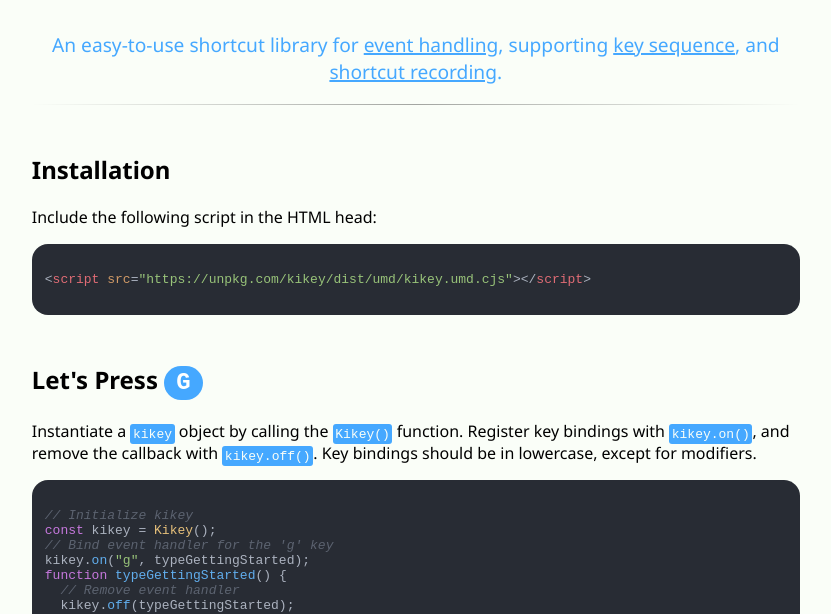
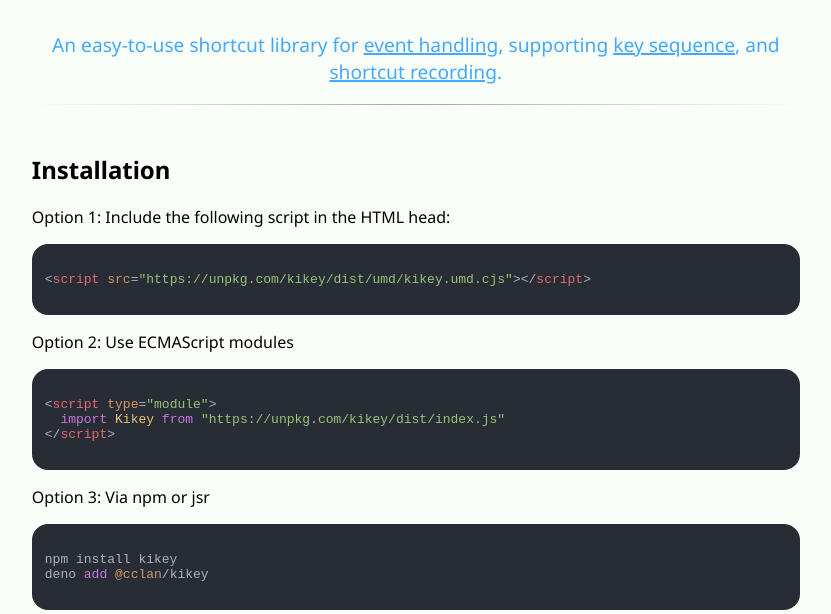
Before and after one commit to FOBshippingpoint/kikey, a website built with Vite: page site/index.html in a window 1280 px wide. Shown: the part 185-799 px from the top of the page, without its empty margins (229-1060 px from the left). Built offline with nearby package versions, Linux system fonts and the light colour scheme.

Commit message:
docs: update installation info

```diff
--- a/site/index.html
+++ b/site/index.html
@@ -25,15 +25,21 @@
       <hr />
       <section>
         <h2>Installation</h2>
-        <p>Include the following script in the HTML head:</p>
+        <p>Option 1: Include the following script in the HTML head:</p>
         <pre><code>
 &lt;script src=&quot;https://unpkg.com/kikey/dist/umd/kikey.umd.cjs&quot;&gt;&lt;/script&gt;
         </code></pre>
-        <!-- We have not yet upload kikey to npm :( -->
-<!--         <p>Alternatively, install via npm package manager:</p> -->
-<!--         <pre><code> -->
-<!-- npm install kikey -->
-<!--         </code></pre> -->
+        <p>Option 2: Use ECMAScript modules</p>
+        <pre><code>
+&lt;script type=&quot;module&quot;&gt;
+  import Kikey from &quot;https://unpkg.com/kikey/dist/index.js&quot;
+&lt;/script&gt;
+        </code></pre>
+        <p>Option 3: Via npm or jsr</p>
+        <pre><code>
+npm install kikey
+deno add @cclan/kikey
+        </code></pre>
         <h2 id="anchor-event-handling">Let's Press <kbd id="getting-started" data-tooltip="Please press the “g” key without shift.">G</kbd></h2>
         <p>Instantiate a <code>kikey</code> object by calling the <code>Kikey()</code> function. Register key bindings with <code>kikey.on()</code>, and remove the callback with <code>kikey.off()</code>. Key bindings should be in lowercase, except for modifiers.</p>
         <pre><code class="language-javascript">
--- a/site/style.css
+++ b/site/style.css
@@ -124,7 +124,7 @@
   border-radius: 3px;
   color: var(--white);
   margin: 0;
-  padding: 0.2em;
+  padding: 0.3em 0.4em;
 }
 
 pre code {
```
